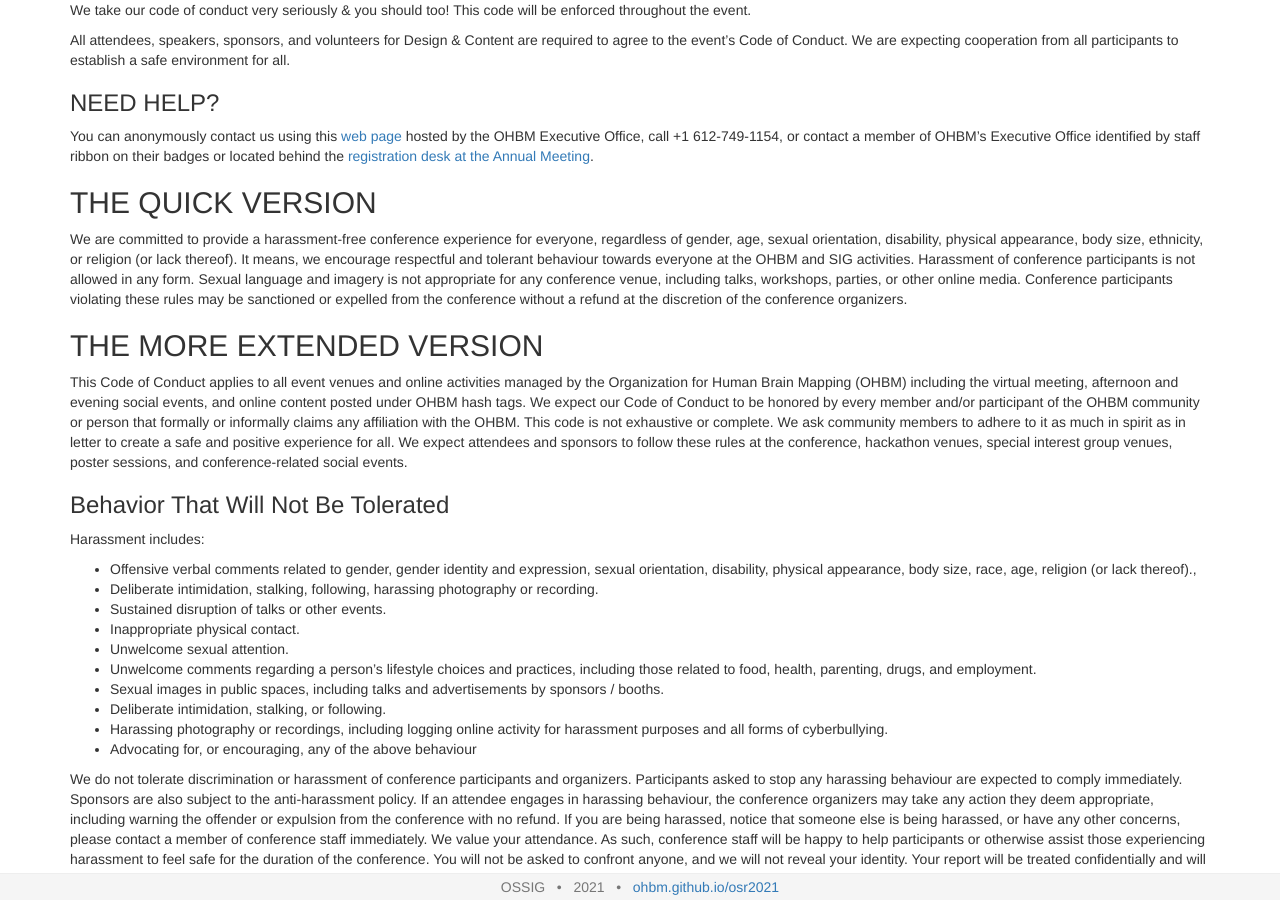
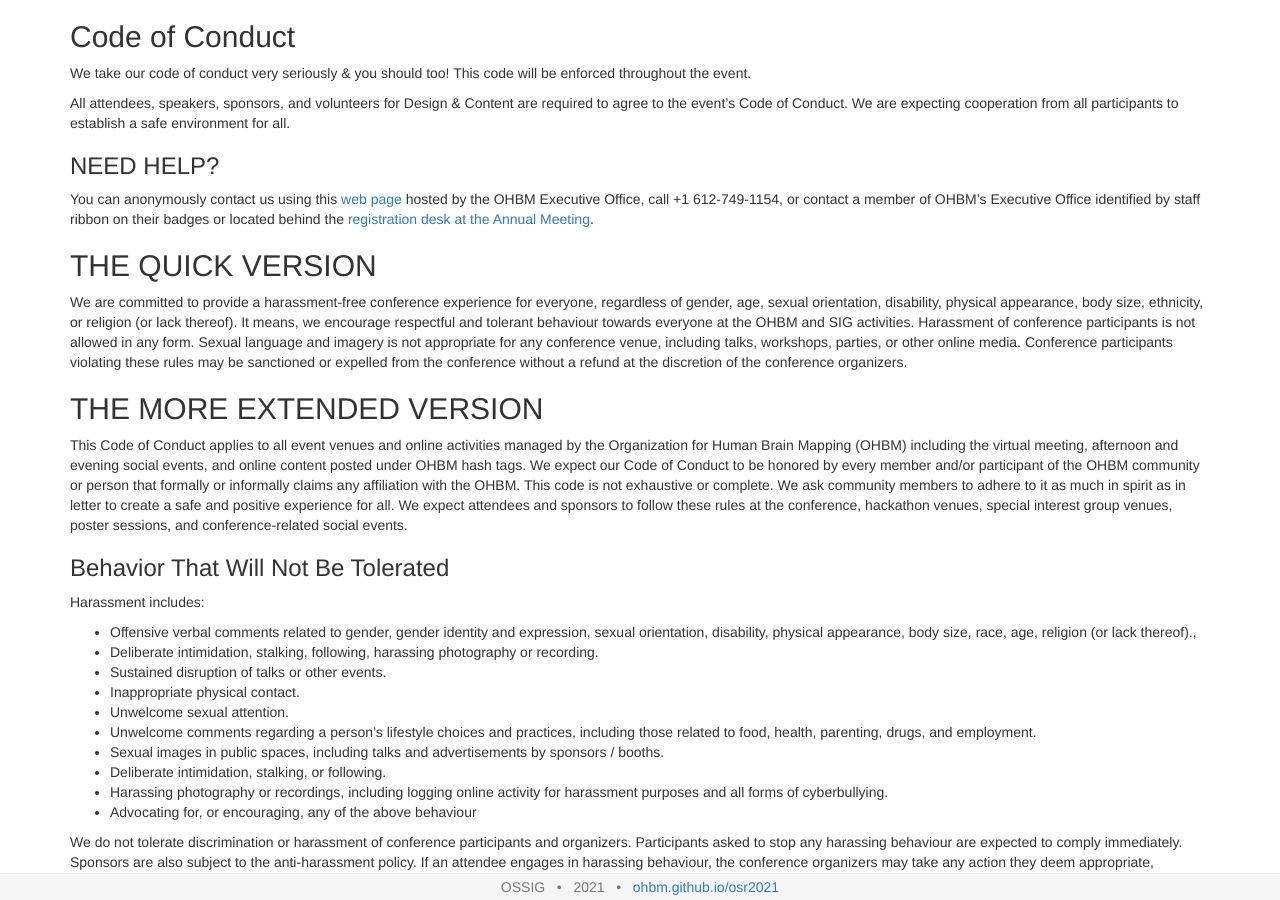
Before and after one commit to ohbm/osr2021, a Jekyll site: the page built from osr_coc.md, in a window 1280 px wide and 900 px high. Built offline with Jekyll 4.4.1, drawn with Linux system fonts in a browser that asks for light colours.

Commit message:
Update osr_coc.md

```diff
--- a/osr_coc.md
+++ b/osr_coc.md
@@ -4,6 +4,8 @@
 permalink: /osr_coc/
 ---
 
+
+## Code of Conduct
 
 We take our code of conduct very seriously & you should too! This code will be enforced throughout the event.
 
```
